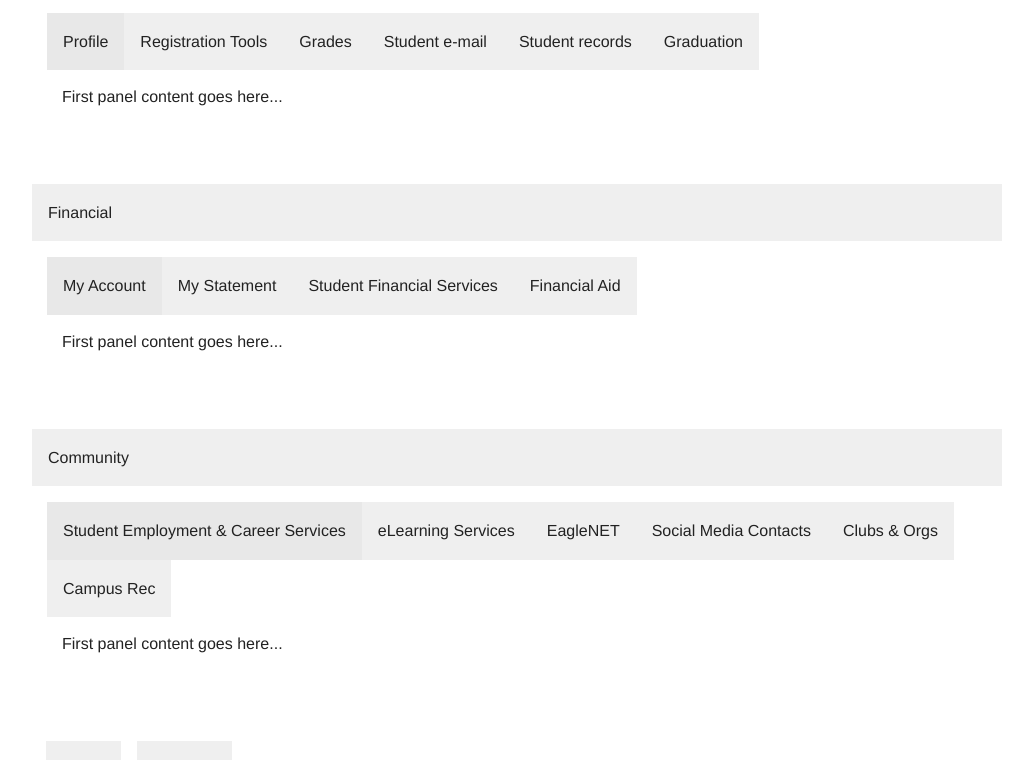
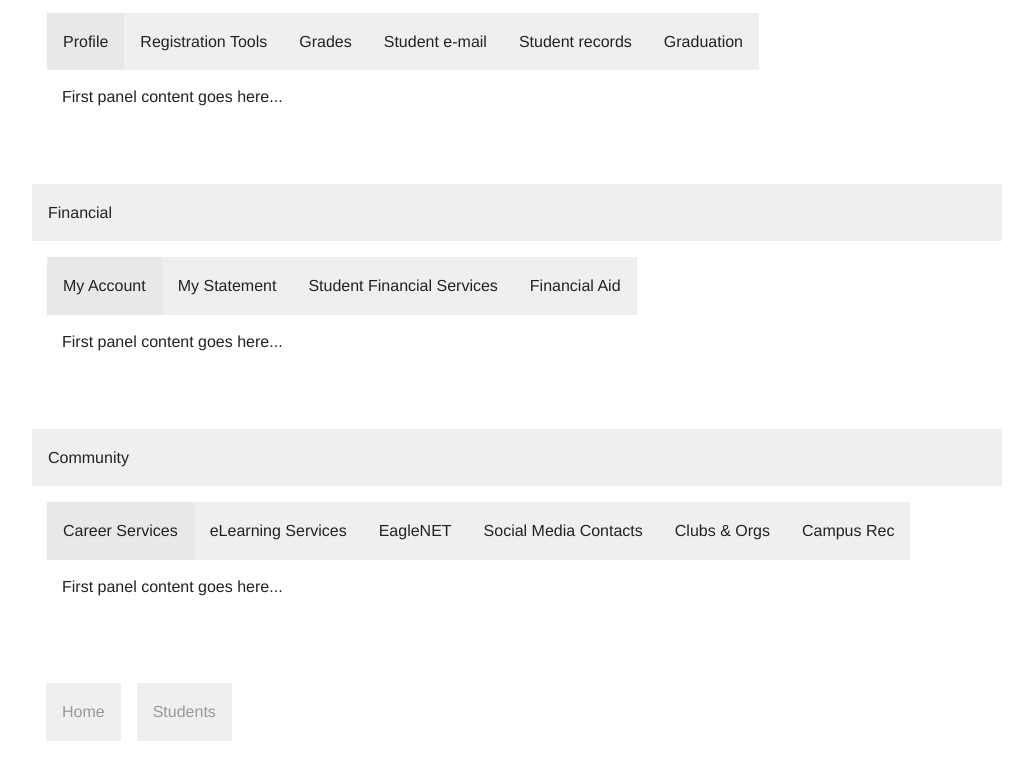
Before and after one commit to jaime5x5/P1-MyEWU-Research, a plain HTML site: page landing.html in a window 1280 px wide. Shown: the part 395-1155 px from the top of the page, without its empty margins (123-1156 px from the left). Drawn offline with Linux system fonts and the light colour scheme.

Commit message:
Shortened some titles.

```diff
--- a/landing.html
+++ b/landing.html
@@ -98,7 +98,7 @@
                       <a href="#panel5">Community</a>
                       <div id="panel5" class="content active">
                         <dl class="tabs" data-tab>
-                          <dd class="active"><a href="#panel6-1">Student Employment & Career Services</a></dd>
+                          <dd class="active"><a href="#panel6-1">Career Services</a></dd>
                           <dd><a href="#panel6-2">eLearning Services</a></dd>
                           <dd><a href="#panel6-3">EagleNET</a></dd>
                           <dd><a href="#panel6-4">Social Media Contacts</a></dd>
```
